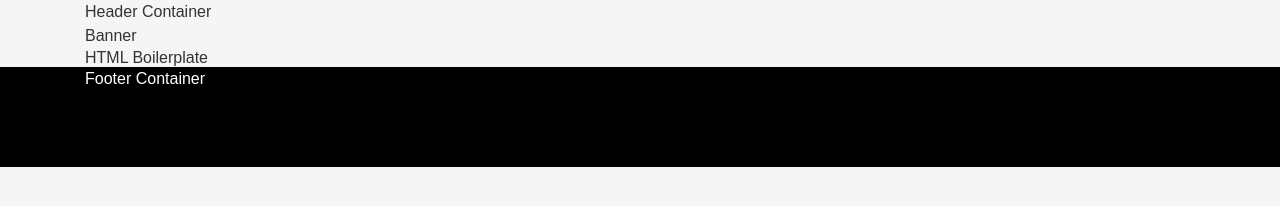
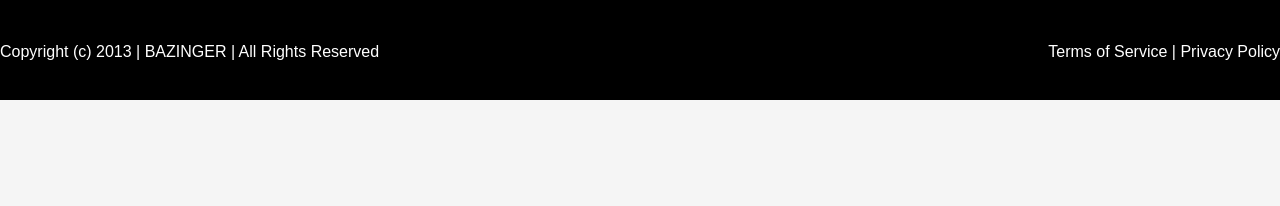
Before and after one commit to txsang/anhnn_fe, a website: page src/index.html in a window 1280 px wide. Drawn offline with nearby package versions, Linux system fonts and the light colour scheme; files that its build step writes are made by us from their sources.

Commit message:
fix/footer

```diff
--- a/src/index.html
+++ b/src/index.html
@@ -28,50 +28,16 @@
 <!-- endbuild -->
 </head>
 <body>
-  <div class="wrapper">
-    <!-- include header.html -->
-    <header class="header-container">
-  <div class="container">
-    <div class="row">
-      <div class="col-md-12">
-        <p>Header Container</p>
-      </div>
-    </div>
-  </div>
-</header>
 
-    <!-- include banner.html -->
-    <section class="banner-container">
-  <div class="container">
-    <div class="row">
-      <div class="col-md-12">
-        <p class="title-block">Banner</p>
-      </div>
-    </div>
-  </div>
-</section>
-
-    <main class="main-container">
-      <div class="container">
-        <div class="row">
-          <div class="col-md-12">
-            <h4 class="title-block">HTML Boilerplate</h4>
-          </div>
-        </div>
-      </div>
-    </main>
 
     <!-- include footer.html -->
     <footer class="footer-container">
-  <div class="container">
-    <div class="row">
-      <div class="col-md-12">
-        <p>Footer Container</p>
-      </div>
-    </div>
+  <div class="center">
+		<p class="left">Copyright (c) 2013 | BAZINGER | All Rights Reserved</p>
+		<p class="right">Terms of Service | Privacy Policy</p>
   </div>
 </footer>
-  </div>
+
 
   <!-- include scripts.html -->
   <!-- build:js(.) script/vendor.min.js -->
--- a/src/styles/layout/_footer.scss
+++ b/src/styles/layout/_footer.scss
@@ -3,3 +3,14 @@
 	background-color: #000000;
 	color: #ffffff;
 }
+.left {
+  text-align: left;
+  display: inline-block;
+  padding: 40px 0;
+}
+.right {
+  display: inline;
+  text-align: right;
+  float: right;
+  padding: 40px 0;
+}
```
Also changed, not shown: src/views/layouts/footer.html (+2 -2 lines), src/views/pages/index.html (+1 -16 lines).
